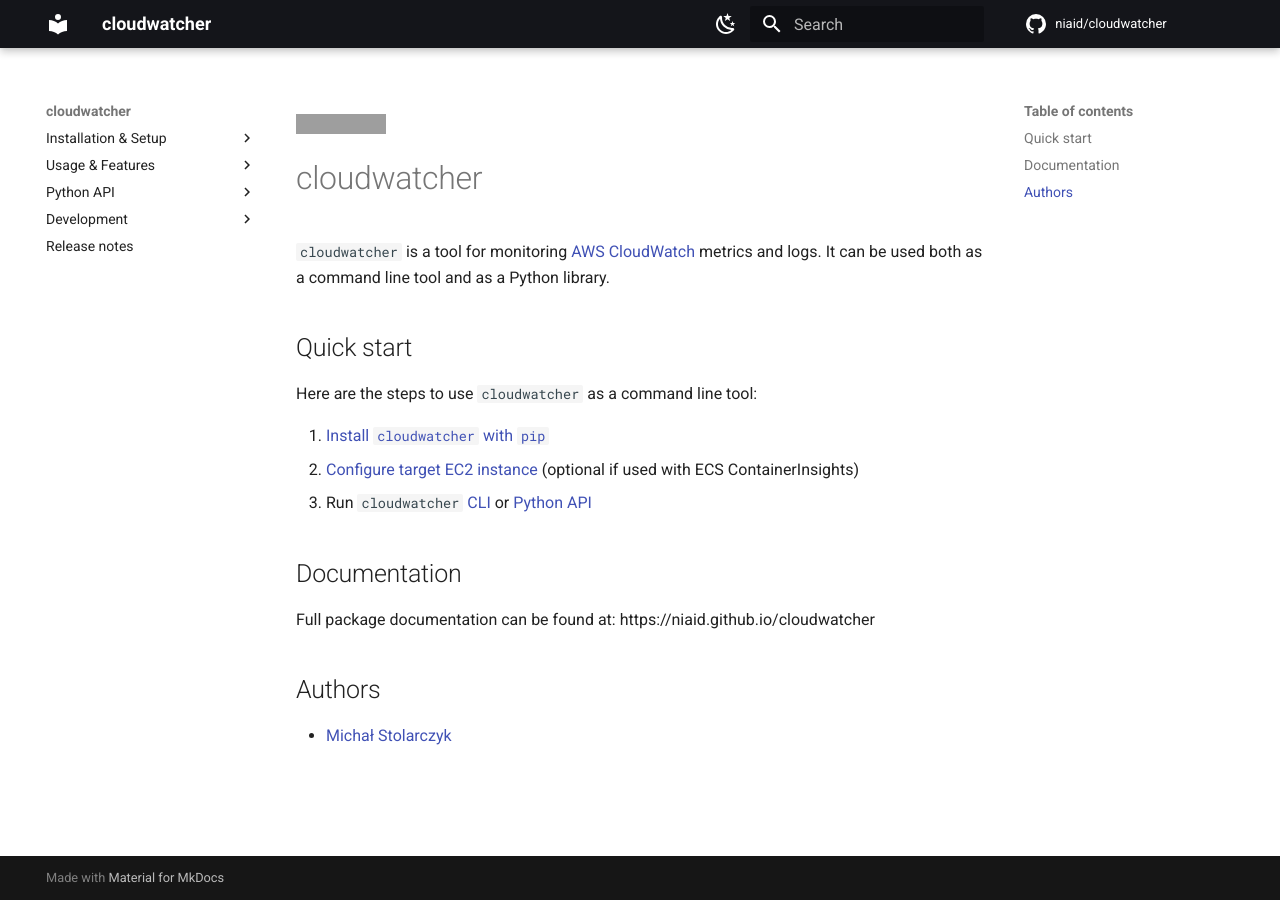
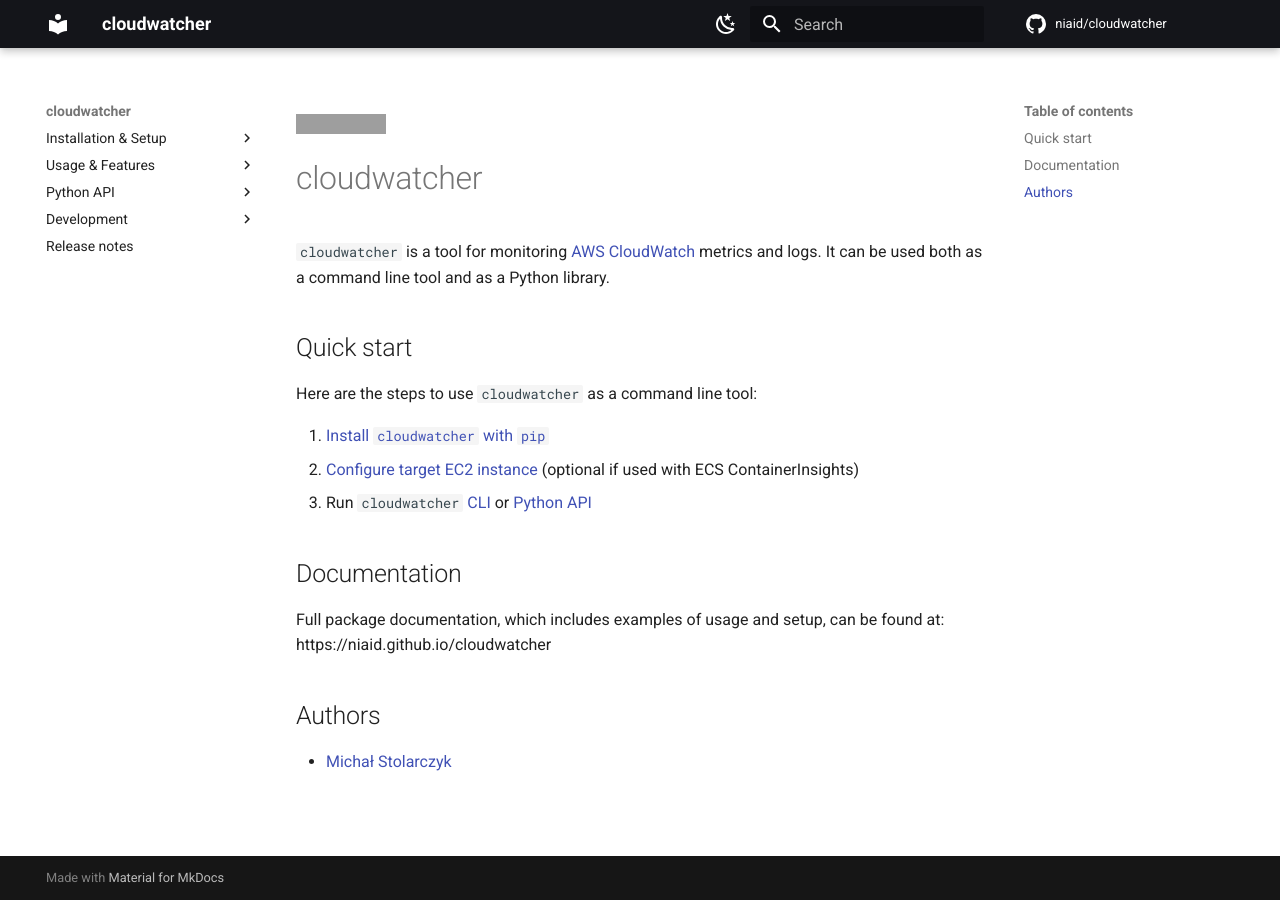
Before and after one commit to niaid/cloudwatcher, an MkDocs documentation site: the page built from docs/README.md, in a window 1280 px wide. Built offline with MkDocs 1.6.1 and Material for MkDocs 9.7.7, drawn with Linux system fonts in a browser that asks for light colours; comment, search, counter and statistics services are not loaded; grey boxes are pictures that could not be loaded.

Commit message:
update readme

```diff
--- a/docs/README.md
+++ b/docs/README.md
@@ -14,7 +14,7 @@
 
 ## Documentation
 
-Full package documentation can be found at: https://niaid.github.io/cloudwatcher
+Full package documentation, which includes examples of usage and setup, can be found at: https://niaid.github.io/cloudwatcher
 
 ## Authors
 
```
